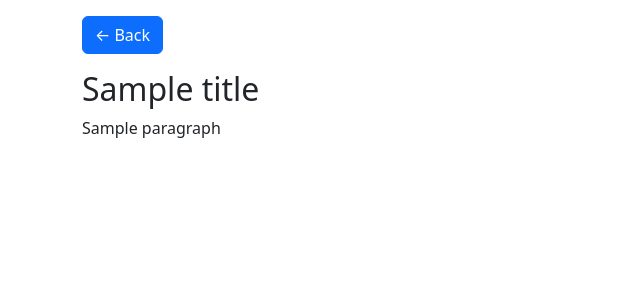
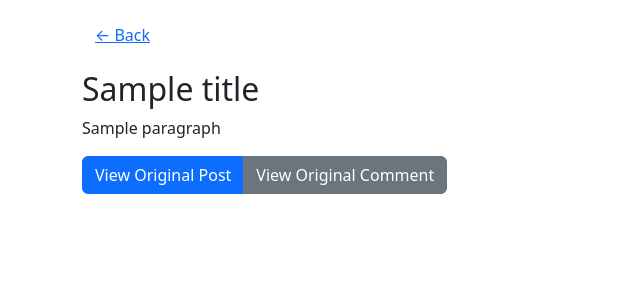
Before and after one commit to hermeess/CZ4034-Information-Retrieval, a Flask app: template indexing/templates/document.html in a window 1280 px wide. Shown: the part 57-357 px from the top of the page, without its empty margins (0-640 px from the left). Run offline with Flask 3, Linux system fonts and the light colour scheme; the template is opened without the code that fills it: most values are stand-ins (such as "Sample title", 1, 10 or a date in 2020).

Commit message:
added links to view orignal post and comment

```diff
--- a/indexing/app.py
+++ b/indexing/app.py
@@ -106,7 +106,9 @@ def get_document(id):
     document = es.retrieve_document(id)
     title = document['_source']['post_title']
     paragraphs = document['_source']['post_comment'].split('\n')
-    return render_template('document.html', title=title, paragraphs=paragraphs)
+    post_link = document['_source']['post_link']
+    comment_link = document['_source']['comment_link']
+    return render_template('document.html', title=title, paragraphs=paragraphs, post_link=post_link, comment_link=comment_link)
 
 
 
--- a/indexing/templates/document.html
+++ b/indexing/templates/document.html
@@ -1,9 +1,14 @@
 {% extends "base.html" %}
 
 {% block content %}
-    <p><a href="javascript:history.back(1)" class="btn btn-primary">← Back</a></p>
+    <p><a href="javascript:history.back(1)" class="btn btn-link">← Back</a></p>
     <h2>{{ title }}</h2>
     {% for paragraph in paragraphs %}
         <p>{{ paragraph }}</p>
     {% endfor %}
+    <div class="row">
+        <div class="btn-group" style="width: fit-content;">
+            <a href={{post_link}} class="btn btn-primary" aria-current="page">View Original Post</a>
+            <a href="{{ comment_link }}" class="btn btn-secondary">View Original Comment</a>
+          </div>
 {% endblock %}
--- a/indexing/templates/index.html
+++ b/indexing/templates/index.html
@@ -146,7 +146,9 @@
                     result._source.post_title }}</a></b>
 
             <br>
-            {{ result._source.post_comment }}
+            <div id="post_comment">
+                {{ result._source.post_comment }}
+            </div>
             <br>
         <div class="row">
             <div class="col-sm-auto">
```
